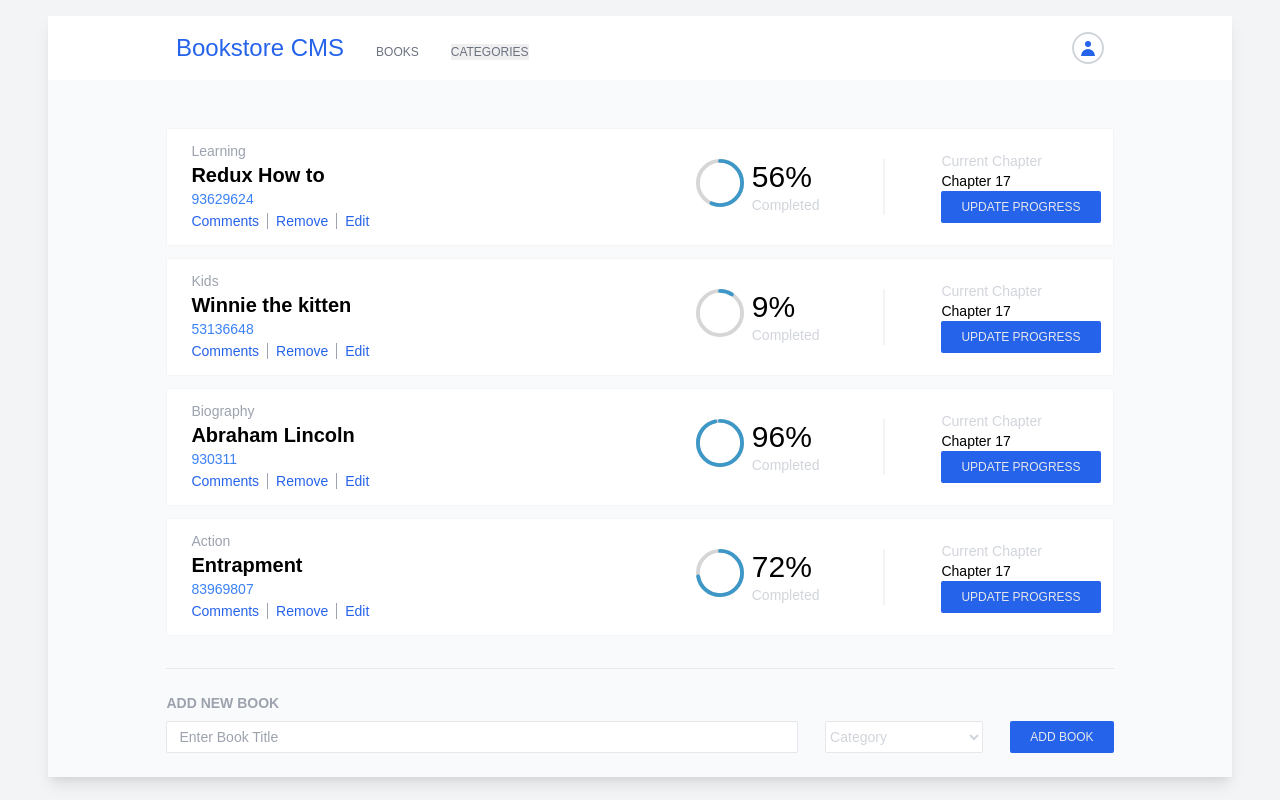
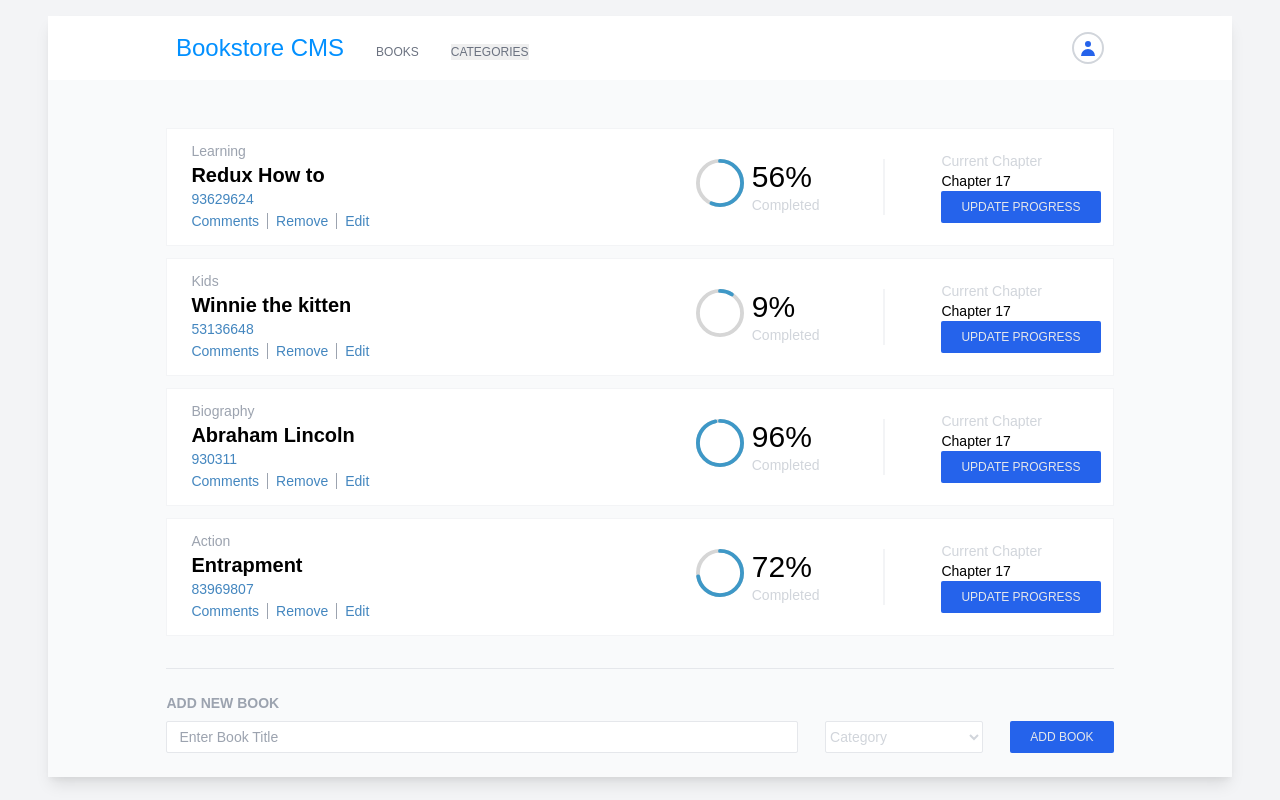
Before and after one commit to chrystalme/magic-books-inc, a React (Create React App) app: page / in a window 1280 px wide. Built offline with nearby package versions, Linux system fonts and the light colour scheme.

Commit message:
Change font colors as requested BY TSE

```diff
--- a/src/components/Book.jsx
+++ b/src/components/Book.jsx
@@ -11,18 +11,18 @@ const Book = ({ book, removeBook }) => {
         <div className="pl-3">
           <h5 className="text-gray-400 text-sm font-medium">{book.category}</h5>
           <h3 className="font-bold text-xl">{book.title}</h3>
-          <h5 className="text-blue-500 text-sm font-light">{book.ISBN}</h5>
+          <h5 className="text-blue-500 text-sm font-light c-light-blue">{book.ISBN}</h5>
           <div className="divide-x divide-gray-400">
-            <a className="link" href="/">Comments</a>
+            <a className="link c-light-blue" href="/">Comments</a>
             <a
-              className="link "
+              className="link c-light-blue"
               value="Remove"
               onClick={() => removeBook(book.ISBN)}
               href="/"
             >
               Remove
             </a>
-            <a className="link" href="/">Edit</a>
+            <a className="link c-light-blue" href="/">Edit</a>
           </div>
         </div>
         <div className="flex md:flex-row items-center sm:flex-col gap-14">
--- a/src/containers/BooksList.js
+++ b/src/containers/BooksList.js
@@ -17,7 +17,7 @@ const BooksList = ({
       <nav className="container mx-auto">
         <div className="bg-white flex justify-between align-middle items-center lg:px-32 py-4">
           <div className="content-center">
-            <span className="text-2xl text-blue-600">Bookstore CMS</span>
+            <span className="text-2xl text-blue-600 logo">Bookstore CMS</span>
 
             <a className="nav-item px-8" href="/">
               Books
--- a/src/index.css
+++ b/src/index.css
@@ -22,6 +22,14 @@ body {
 
 .link:first-child {
   @apply pl-0;
+}
+
+.logo {
+  color: #0290ff;
+}
+
+.c-light-blue {
+  color: #4386bf;
 }
 
 /* stylelint-enable */
```
